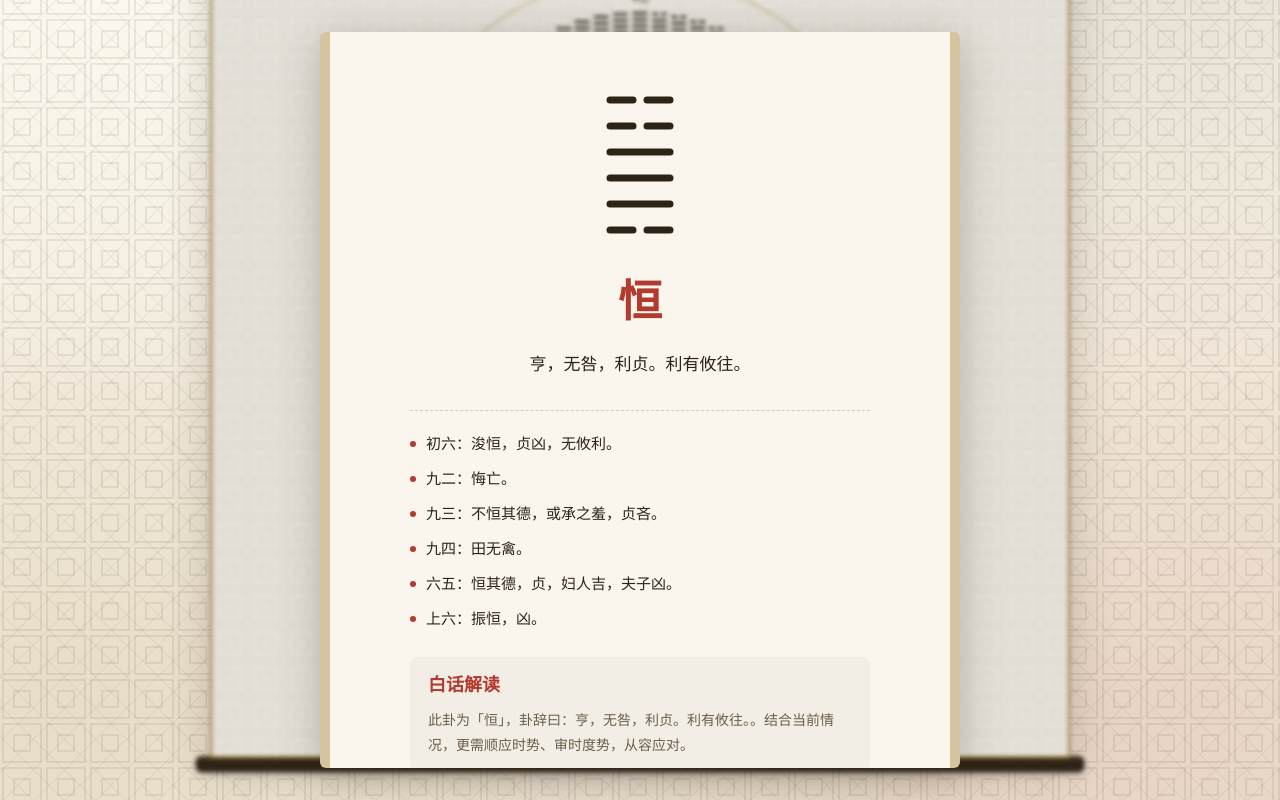
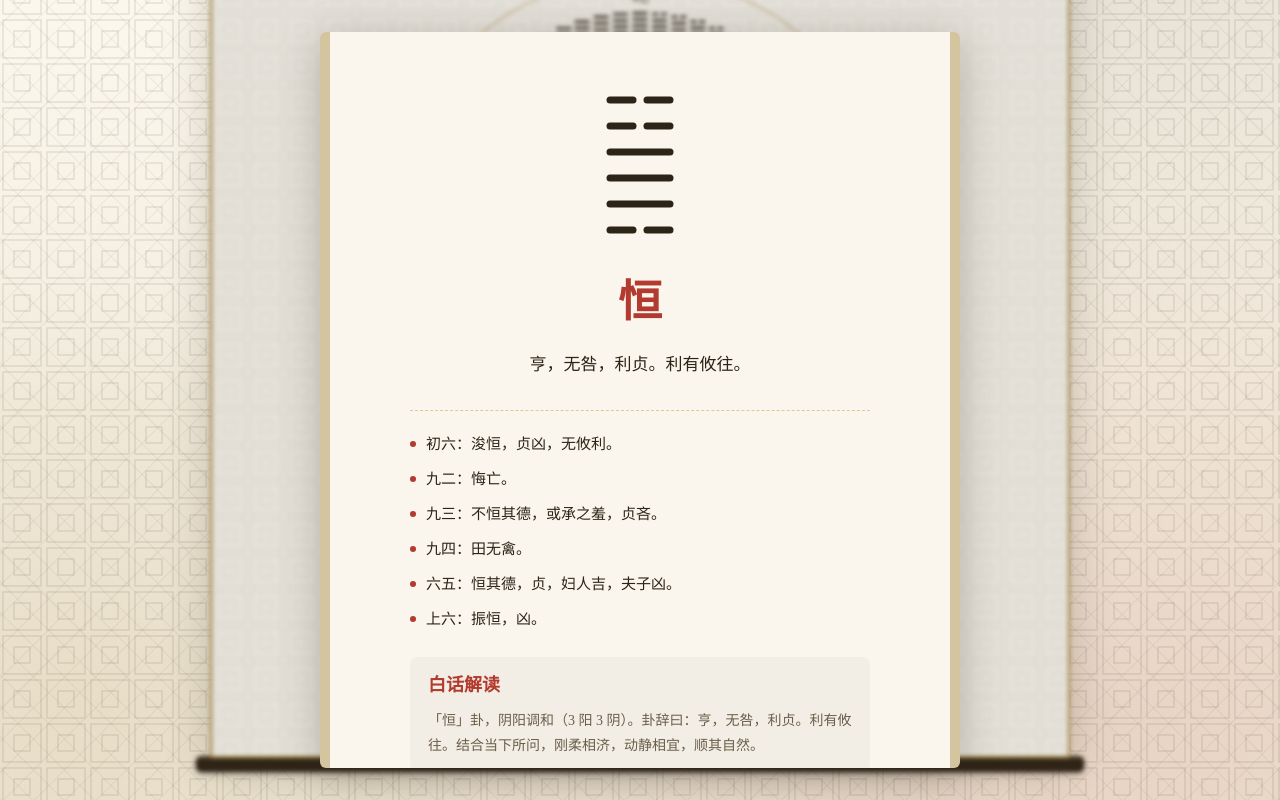
Before and after one commit to ctocto/yijing-divination, a Vue app: page / in a window 1280 px wide. Both pictures are taken after a click on the button "静 心 起 卦". Shown: the part 247-1047 px from the top of the page. Built offline with nearby package versions, Linux system fonts and the light colour scheme; a web font is replaced by a local one.

Commit message:
fix: 白话解读改为依卦象阴阳结构动态生成，去掉每卦雷同的固定套话

```diff
--- a/src/components/scroll/ScrollContent.vue
+++ b/src/components/scroll/ScrollContent.vue
@@ -53,10 +53,30 @@ const displayLines = computed(() => result.value?.binary.split('').reverse() ||
 
 const colloquialText = computed(() => {
   if (!result.value) return '——'
-  const name = result.value.name
-  const text = result.value.text
-  const dir = direction.value ? `结合当前方向「${direction.value}」` : '结合当前情况'
-  return `此卦为「${name}」，卦辞曰：${text}。${dir}，更需顺应时势、审时度势，从容应对。`
+  const { name, text, binary } = result.value
+  const yang = (binary.match(/1/g) || []).length
+  const yin = 6 - yang
+  // 依阴阳结构给出克制的指引，避免每卦雷同的套话
+  let structure, advice
+  if (yang === 6) {
+    structure = '六爻皆阳，纯阳之象'
+    advice = '其势刚健，行动宜果决而不失节制'
+  } else if (yang === 0) {
+    structure = '六爻皆阴，纯阴之象'
+    advice = '其性柔顺，宜守静安贞，顺时而动'
+  } else if (yang >= 4) {
+    structure = `阳盛阴弱（${yang} 阳 ${yin} 阴）`
+    advice = '阳刚为主，宜刚柔相济，勿过亢'
+  } else if (yang <= 2) {
+    structure = `阴盛阳微（${yang} 阳 ${yin} 阴）`
+    advice = '阴柔为主，宜守正待时，蓄势而发'
+  } else {
+    structure = `阴阳调和（${yang} 阳 ${yin} 阴）`
+    advice = '刚柔相济，动静相宜，顺其自然'
+  }
+  const cleanText = text.endsWith('。') ? text.slice(0, -1) : text
+  const dir = direction.value ? `结合当前方向「${direction.value}」` : '结合当下所问'
+  return `「${name}」卦，${structure}。卦辞曰：${cleanText}。${dir}，${advice}。`
 })
 </script>
 
```
